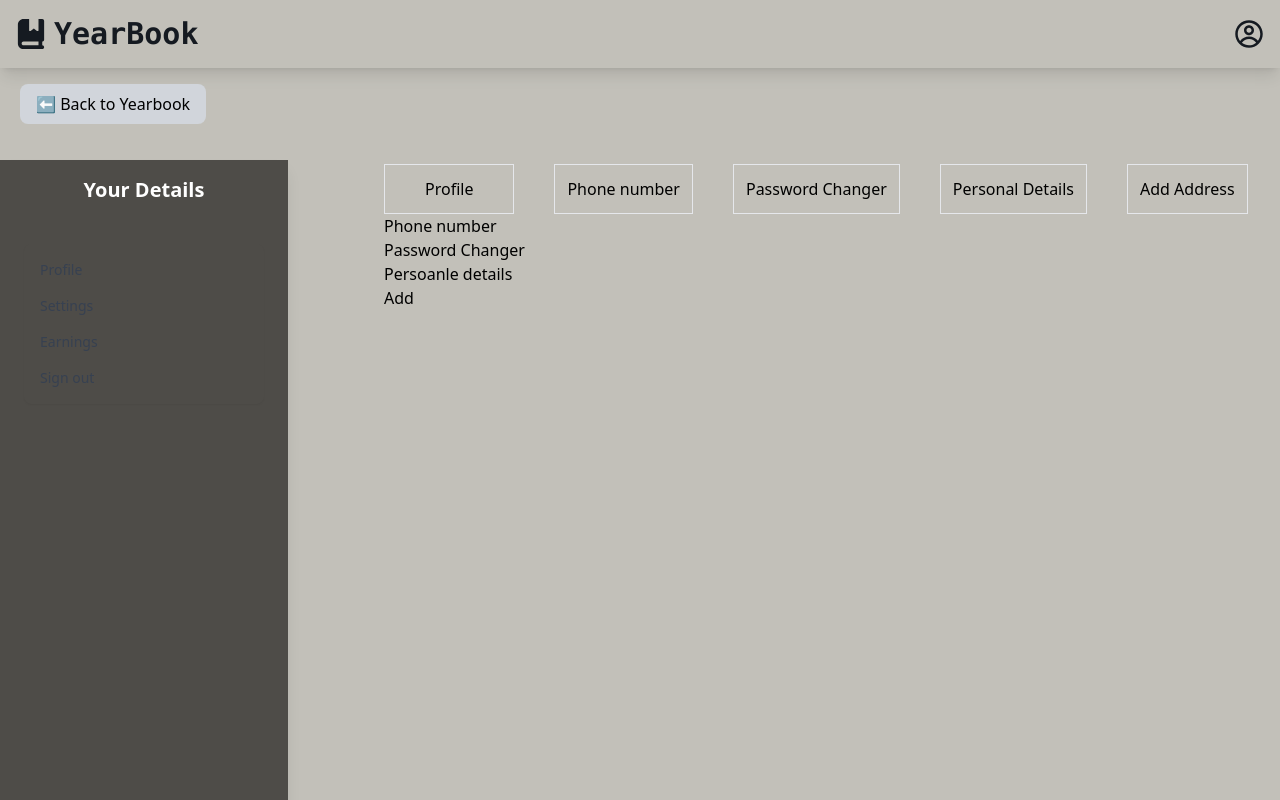
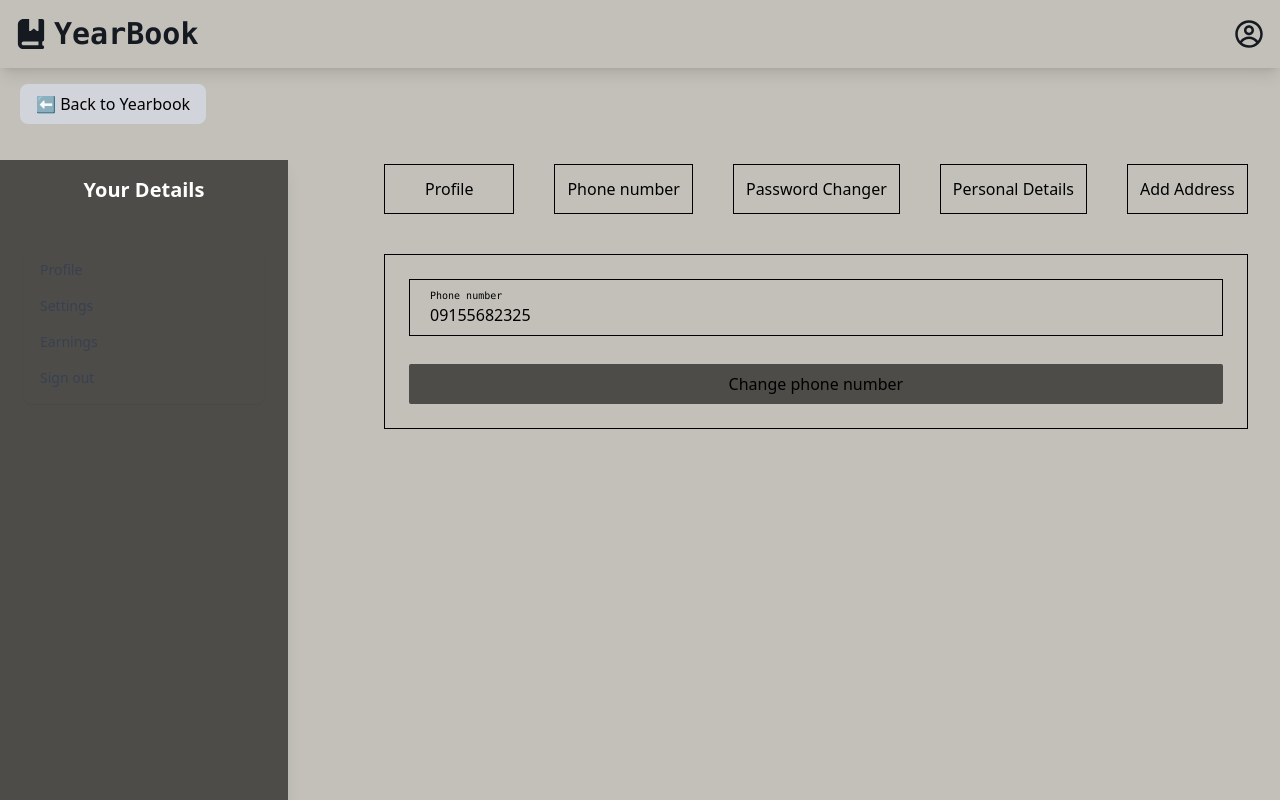
Before and after one commit to Hardelzs/year-book, a React (Vite) app: page /Profile in a window 1280 px wide. Both pictures are taken after a click on the button "Profile". Built offline with nearby package versions, Linux system fonts and the light colour scheme.

Commit message:
added toggle list for the profile

```diff
--- a/src/Components/Profile.jsx
+++ b/src/Components/Profile.jsx
@@ -2,10 +2,11 @@
 import { FaBookBookmark } from "react-icons/fa6";
 import { CgProfile } from "react-icons/cg";
 import { useNavigate } from "react-router-dom";
+import { useState } from "react";
 
-const Profile = ({ }) => {
-
-  const navigate = useNavigate()
+const Profile = () => {
+  const navigate = useNavigate();
+  const [activeSection, setActiveSection] = useState(null);
 
   return (
     <div>
@@ -24,7 +25,10 @@ const Profile = ({ }) => {
       </div>
 
       {/* NavBar  */}
-      <button onClick={() => navigate("/")} className="absolute top-5 left-5 mt-16 bg-gray-300 px-4 py-2 rounded-lg hover:bg-gray-400">
+      <button
+        onClick={() => navigate("/")}
+        className="absolute top-5 left-5 mt-16 bg-gray-300 px-4 py-2 rounded-lg hover:bg-gray-400"
+      >
         ⬅ Back to Yearbook
       </button>
       <div className="flex gap-20">
@@ -84,40 +88,126 @@ const Profile = ({ }) => {
           </div>
         </div>
 
-          {/* button for each id  */}
+        {/* button for each id  */}
+
         <div className="ml-96">
-
           <div className="flex gap-10 mt-24">
-
-            <button className="border p-3 px-10">Profile</button>
-            <button className="border p-3">Phone number</button>
-            <button className="border p-3">Password Changer</button>
-            <button className="border p-3">Personal Details</button>
-            <button className="border p-3">Add Address</button>
-
+            <button
+              className="border border-black p-3 px-10"
+              onClick={() => setActiveSection("profile")}
+            >
+              Profile
+            </button>
+            <button
+              className="border border-black p-3"
+              onClick={() => setActiveSection("phone")}
+            >
+              Phone number
+            </button>
+            <button
+              className="border border-black p-3"
+              onClick={() => setActiveSection("password")}
+            >
+              Password Changer
+            </button>
+            <button
+              className="border border-black p-3"
+              onClick={() => setActiveSection("details")}
+            >
+              Personal Details
+            </button>
+            <button
+              className="border border-black p-3"
+              onClick={() => setActiveSection("address")}
+            >
+              Add Address
+            </button>
           </div>
 
-          {/* Profile */}
-          <div>
-            Phone number
-          </div>
-          {/* Phone number  */}
-          <dialog>
-            Phone number
-          </dialog>
-          {/* Password Changer  */}
-          <div>
-            Password Changer
-          </div>
-          {/* Personal Details  */}
-          <div>
-            Persoanle details
-          </div>
-          {/* Add Address  */}
-          <div>
-            Add
-          </div>
+          {/* profile  */}
+          {activeSection === "profile" && (
+            <div>
+              <div className="border border-black w-full h-full p-6 mt-10 gap-10">
+                <div className="border border-black w-full h-full px-5 p-2">
+                  <p className="small font-mono">Phone number</p>
+                  <p>09155682325</p>
+                </div>
 
+                <div className="rounded-sm  w-full h-full px-5 p-2 mt-7 text-center bg-[#4e4c48]">
+                  <button>Change phone number</button>
+                </div>
+              </div>
+            </div>
+          )}
+
+          {/* phone number  */}
+          {activeSection === "phone" && (
+            <div>
+              {" "}
+              <div className="border border-black w-full h-full p-6 mt-10 gap-10">
+                <div className="border border-black w-full h-full px-5 p-2">
+                  <p className="small font-mono">Phone number</p>
+                  <p>09155682325</p>
+                </div>
+
+                <div className="rounded-sm  w-full h-full px-5 p-2 mt-7 text-center bg-[#4e4c48]">
+                  <button>Change phone number</button>
+                </div>
+              </div>
+              t
+            </div>
+          )}
+
+          {/* password  */}
+          {activeSection === "password" && (
+            <div>
+              {" "}
+              <div className="border border-black w-full h-full p-6 mt-10 gap-10">
+                <div className="border border-black w-full h-full px-5 p-2">
+                  <p className="small font-mono">Phone number</p>
+                  <p>09155682325</p>
+                </div>
+
+                <div className="rounded-sm  w-full h-full px-5 p-2 mt-7 text-center bg-[#4e4c48]">
+                  <button>Change phone number</button>
+                </div>
+              </div>
+            </div>
+          )}
+
+          {/* Personal details  */}
+          {activeSection === "details" && (
+            <div>
+              {" "}
+              <div className="border border-black w-full h-full p-6 mt-10 gap-10">
+                <div className="border border-black w-full h-full px-5 p-2">
+                  <p className="small font-mono">Phone number</p>
+                  <p>09155682325</p>
+                </div>
+
+                <div className="rounded-sm  w-full h-full px-5 p-2 mt-7 text-center bg-[#4e4c48]">
+                  <button>Change phone number</button>
+                </div>
+              </div>
+            </div>
+          )}
+
+          {/* address  */}
+          {activeSection === "address" && (
+            <div>
+              {" "}
+              <div className="border border-black w-full h-full p-6 mt-10 gap-10">
+                <div className="border border-black w-full h-full px-5 p-2">
+                  <p className="small font-mono">Phone number</p>
+                  <p>09155682325</p>
+                </div>
+
+                <div className="rounded-sm  w-full h-full px-5 p-2 mt-7 text-center bg-[#4e4c48]">
+                  <button>Change phone number</button>
+                </div>
+              </div>
+            </div>
+          )}
         </div>
       </div>
     </div>
--- a/src/index.css
+++ b/src/index.css
@@ -27,3 +27,6 @@ input{
   .transition-all {
     transition: all 0.3s ease-in-out;
   }
+  .small{
+    font-size: 10px;
+  }
```
